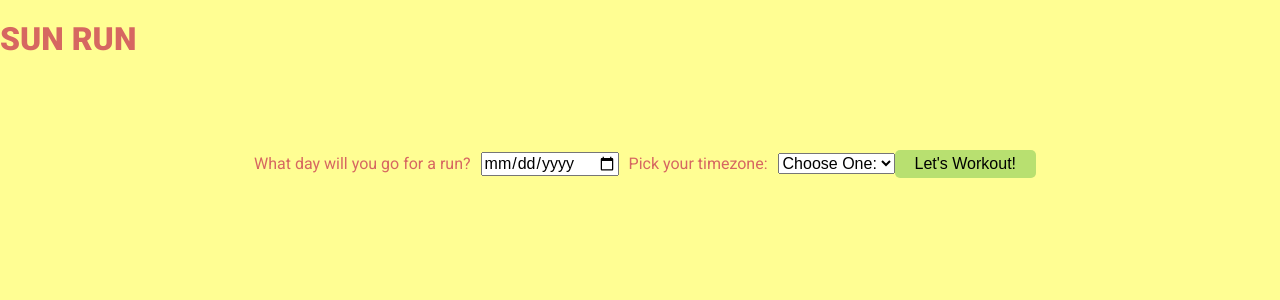
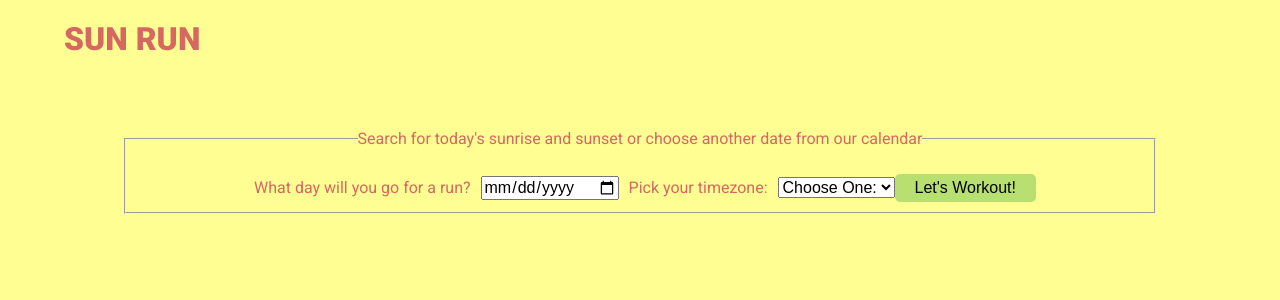
Before and after one commit to array-of-sunshine-2021/array-of-sunshine-api, a React (Create React App) app: page / in a window 1280 px wide. Shown: the top 300 px of the page. Built offline with nearby package versions, Linux system fonts and the light colour scheme.

Commit message:
created a fieldset

```diff
--- a/src/App.js
+++ b/src/App.js
@@ -83,7 +83,7 @@ function App() {
 
   //add the Form component (to be viewed on page load) & appened the results to the page after the form is submitted
   return (
-    <div className="App">
+    <div className="App wrapper">
       <h1>SUN RUN</h1>
 
       <Form
--- a/src/Form.js
+++ b/src/Form.js
@@ -5,20 +5,23 @@ const Form = (props) => {
     return (
         //create a form that allows the user to select the date they plan on taking a run and what timezone they are in
         <form action="" className="wrapper" >
+            <fieldset>
+                <legend>Search for today's sunrise and sunset or choose another date from our calendar</legend>
+
                 <label htmlFor="dateInput">What day will you go for a run?</label>
                 <input
                     type="date" id="dateInput"
                     className="dateInput"
                     value={props.dateInput}
                     onChange={props.dateChange}
-            required />
+                     />
 
                 <label htmlFor="timeZonesInput">Pick your timezone:</label>
                 <select
                     name="timeZonesInput"
                     id="timeZonesInput"
                     className="timeZoneInput"
-            onChange ={props.timeZone}
+                    onChange={props.timeZone}
                     required>
                     <option value="placeholder" defaultValue>Choose One:</option>
                     <option value="America/Toronto">Eastern</option>
@@ -26,8 +29,9 @@ const Form = (props) => {
                     <option value="America/Vancouver">Pacific</option>
                     <option value="America/Denver">Mountain</option>
                 </select>
+                <button type="submit" onClick={props.submit}>Let's Workout!</button>
+            </fieldset>
 
-            <button type="submit" onClick={props.submit}>Let's Workout!</button>
         </form>
     )
 };
--- a/src/SunRiseRunDuration.js
+++ b/src/SunRiseRunDuration.js
@@ -30,7 +30,7 @@ const SunRiseRunDuration = (prop) => {
                 <option value="60">60 min</option>
                 <option value="90">90 min</option>
             </select>
-            <p>{runDuration}</p>
+            <p>{`If you want to see the sunrise you should leave at ${runDuration}!`}</p>
         </div>
     )
 }
--- a/src/SunSetRunDuration.js
+++ b/src/SunSetRunDuration.js
@@ -29,7 +29,7 @@ const SunsetRunDuration = (prop) => {
                 <option value="60">60 min</option>
                 <option value="90">90 min</option>
             </select>
-            <p>{runSetDuration}</p>
+            <p>{`If you want to be home before dark be sure to leave at ${runSetDuration}!`}</p>
         </div>
     )
 }
```
Lines whose indentation alone changed are shown as unchanged.
